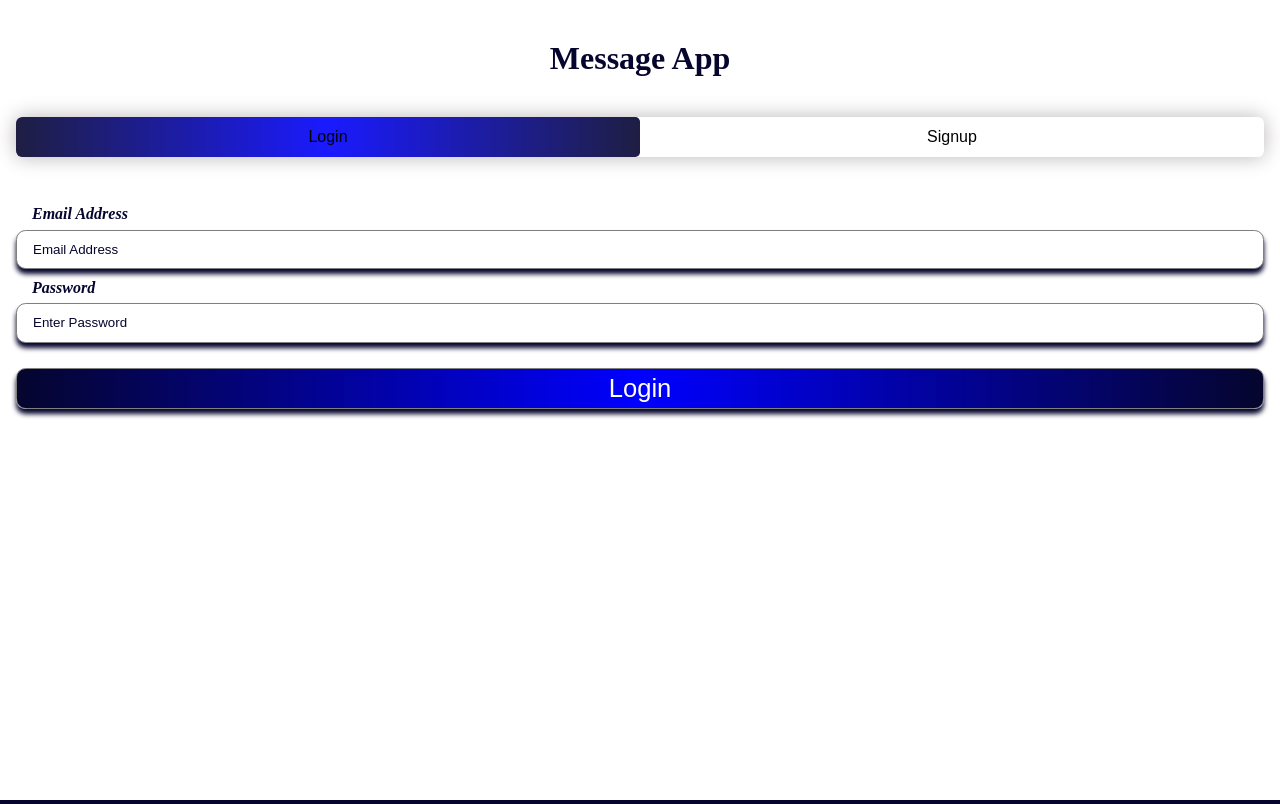
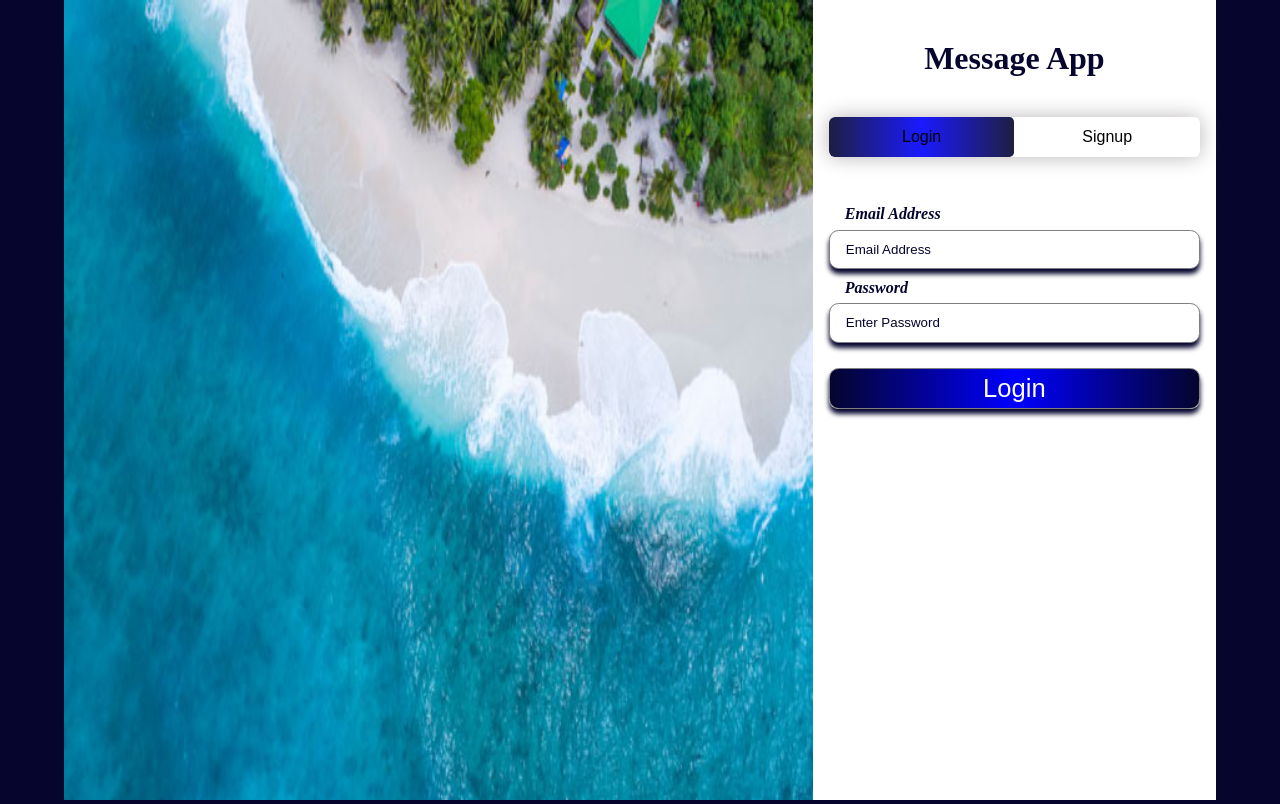
Before and after one commit to Abate-Mony/messageappfrontend, a React (Create React App) app: page /auth in a window 1280 px wide. Built offline with nearby package versions, Linux system fonts and the light colour scheme.

Commit message:
added some changes

```diff
--- a/src/App.jsx
+++ b/src/App.jsx
@@ -20,7 +20,7 @@ function App() {
     return (
         <BrowserRouter>
             <Routes>
-                {W <= 600 ? <><Route path='/' element={<Home />}>
+                {W <= 576 ? <><Route path='/' element={<Home />}>
                 </Route>
 
                     <Route path='/message/:id' element={<Message />}>
--- a/src/components/Animationpic.jsx
+++ b/src/components/Animationpic.jsx
@@ -1,11 +1,14 @@
 import React from 'react'
 import imgsrc from '../bg-1.jpg'
 const Animationpic = ({toggle,setToggle,id}) => {
+  const handleError=e=>{
+    e.target.src= imgsrc
+  }
   return (
     <div className={`img-animation-container ${toggle?"":"--d-none"}`} onClick={e =>setToggle(false)}>
 
         <div className={`img-animation ${toggle?"profileA":""}`} onClick={e =>e.stopPropagation()}>
-            <img src={`http://192.168.43.32:5000/profile/${id}.jpg`} alt="" className="fit-img" />
+            <img src={`http://localhost:5000/profile/${id}.jpg`} onError={handleError} alt={id} className="fit-img" />
         </div>
     </div>
   )
--- a/src/components/Messagerow.jsx
+++ b/src/components/Messagerow.jsx
@@ -1,5 +1,5 @@
 // import React from 'react'
-import imgsrc from '../images/23IMG_0265.jpg'
+import imgsrc from '../bg-1.jpg'
 const messagerow = ({ name, id, message, time }) => {
     const date = new Date(time).toLocaleDateString()
     const hour = new Date(time).toLocaleTimeString()
@@ -9,7 +9,7 @@ const messagerow = ({ name, id, message, time }) => {
     return (
         <div className="messagebox" style={{ backgroundColor: "white" }}>
             <div className="message-img center">
-                <img src={`http://192.168.43.32:5000/profile/${id}.jpg`} onError={handleError}
+                <img src={`http://localhost:5000/profile/${id}.jpg`} onError={handleError}
                     className="fit-img circle" style={{ width: 60 + "px", height: 60 + "px" }} alt={"rose are red"} />
             </div>
 
--- a/src/components/Recievemessage.jsx
+++ b/src/components/Recievemessage.jsx
@@ -1,6 +1,6 @@
 const Recievemessage = ({message,imgsrc}) => {
     return (
-        <div className="recieve-message message" style={{ background:imgsrc&&"white",width:imgsrc&&"100%" }}>
+        <div className="recieve-message message" style={{ background:imgsrc&&"white",Maxwidth:imgsrc&&"100%" }}>
             {imgsrc?
             <img src={`http://localhost:5000/images/${imgsrc}`} alt="mmga" />
             :message
--- a/src/components/SharedLayout.jsx
+++ b/src/components/SharedLayout.jsx
@@ -1,5 +1,6 @@
 import {useRef} from 'react'
 import { Link, Outlet ,useNavigate} from 'react-router-dom'
+import imgsrc from '../bg-1.jpg'
 const Navauth = () => {
     const navigate = useNavigate()
     const translate=useRef(null)
@@ -13,7 +14,13 @@ const Navauth = () => {
         translate.current.style.left="50%"
     }
     return (
-        <div className="main-login-container container" style={{ backgroundColor: "white" }}>
+        <div className="container">
+
+        <div className="main-login-container" style={{ backgroundColor: "white" }}>
+<div className="left-container" style={{color:"black"}}>
+    <img src={imgsrc} alt="" className="fit-img" />
+</div>
+<div className="right-container">
 
             <div className="main-login-nav">
                 <h2>
@@ -31,7 +38,11 @@ const Navauth = () => {
                 </div>
             </div>
             <Outlet />
+</div>
+
         </div>
+        </div>
+
     )
 }
 
--- a/src/components/Upload.jsx
+++ b/src/components/Upload.jsx
@@ -3,6 +3,7 @@ const Upload = ({ toggle, setToggle, sentTo, createdBy,getData }) => {
     const form = useRef(null)
     const handleSubmit = e => {
         e.preventDefault()
+        const socket=new WebSocket("ws://localhost:5000")
         const FD = form.current
         const formdata = new FormData(FD)
         formdata.append("sentTo", sentTo)
@@ -15,7 +16,7 @@ const Upload = ({ toggle, setToggle, sentTo, createdBy,getData }) => {
                 console.log(this.responseText)
                 setToggle(false)
                 getData()
-                formdata.set("file","")
+                socket.send(sentTo)
             } else {
                 // something is wrong here
                 console.log(this.responseText)
@@ -27,6 +28,7 @@ const Upload = ({ toggle, setToggle, sentTo, createdBy,getData }) => {
         xhr.open("POST",url,true)
         xhr.send(formdata)
     }
+
     return (
         <div className={`upload-container ${!toggle && "--d-none"}`}>
             <span className="remove-btn" onClick={e => setToggle(false)}>X</span>
--- a/src/components/User.jsx
+++ b/src/components/User.jsx
@@ -1,11 +1,14 @@
 import React from 'react'
-import imgsrc from  '../images/26IMG_0339.jpg'
+import imgsrc from  '../bg-1.jpg'
 const User = ({name,id}) => {
+  const handleError=e=>{
+    e.target.src= imgsrc
+  }
   return (
     <div className="container" style={{ padding:"0 1rem"}}>
           <div className="user-container">
             <div className="img-container">
-              <img src={`http://192.168.43.32:5000/profile/${id}.jpg`} className="fit-img" alt={name}/>
+              <img src={`http://localhost:5000/profile/${id}.jpg`} onError={handleError} className="fit-img" alt={name}/>
             </div>
             <div className="user-details-container">
               <h4>
--- a/src/index.css
+++ b/src/index.css
@@ -554,6 +554,10 @@ body {
     min-height: 100vh;
 }
 
+.main-login-container .left-container {
+    display: none;
+}
+
 .main-login-nav {
     /* border: 1px solid orange; */
     padding: 1rem;
@@ -927,7 +931,11 @@ body {
 
 /* media querys for big devices */
 
-@media screen and (min-width:600px) {
+@media screen and (min-width:576px) {
+    .container {
+        width: var(--container-md);
+        margin: 0 auto;
+    }
     .backBtn {
         display: none;
     }
@@ -952,4 +960,32 @@ body {
     .logout {
         width: 60%;
     }
+    .main-login-container {
+        display: grid;
+        grid-template-columns: 55% 45%
+    }
+    .main-login-container .left-container {
+        display: block;
+    }
 }
+
+@media screen and (min-width:767px) {
+    .container {
+        width: var(--container-lg);
+        margin: 0 auto;
+    }
+    .main-login-container {
+        display: grid;
+        grid-template-columns: 60% 40%
+    }
+    .message {
+        max-width: 90%;
+    }
+}
+
+@media screen and (min-width:992px) {
+    .main-login-container {
+        display: grid;
+        grid-template-columns: 65% 35%
+    }
+}
--- a/src/pages/Login.jsx
+++ b/src/pages/Login.jsx
@@ -6,7 +6,8 @@ const Login = () => {
   const password = useRef(null)
   const email = useRef(null)
   const [error,setError]=useState("")
-  const loginUser = async () => {
+  const loginUser = async (e) => {
+    e.target.innerHTML="please wait ..."
     if(!password.current.value || !email.current.value){
       return
     }
@@ -21,13 +22,12 @@ const Login = () => {
       })
     })
     if(!res.ok){
-
       const data = await res.text()
-      console.log(data)
       setError("try again later")
       setTimeout(() => {
         setError(false)
       }, 4000);
+    e.target.innerHTML="login"
       console.log("fail to login user")
       return
     }
--- a/src/pages/Signup.jsx
+++ b/src/pages/Signup.jsx
@@ -24,13 +24,16 @@ const Signup = () => {
       if (this.status == 200 && this.readyState == 4) {
         const { token,_id } = JSON.parse(this.response)
         console.log(token)
-        // sessionStorage.getItem("token")&&sessionStorage.removeItem("token")
         sessionStorage.setItem("token", token)
     sessionStorage.setItem("id",_id)
 
         navigate("/")
       } else {
         console.log("something went wrong")
+        setError("try again later")
+      setTimeout(() => {
+        setError(false)
+      }, 4000);
       }
     }
     xhr.onerror = function (e) {
@@ -89,7 +92,7 @@ const Signup = () => {
           }} />
         <input type="file" name="file" id="file" required={true} />
         {error && <Alert message={error} />}
-        <button type="submit">
+        <button type="submit" >
           Create Account
         </button>
       </div>
```
Also changed, not shown: src/pages/Home.jsx (+15 -0 lines), src/pages/Message.jsx (+17 -2 lines).
